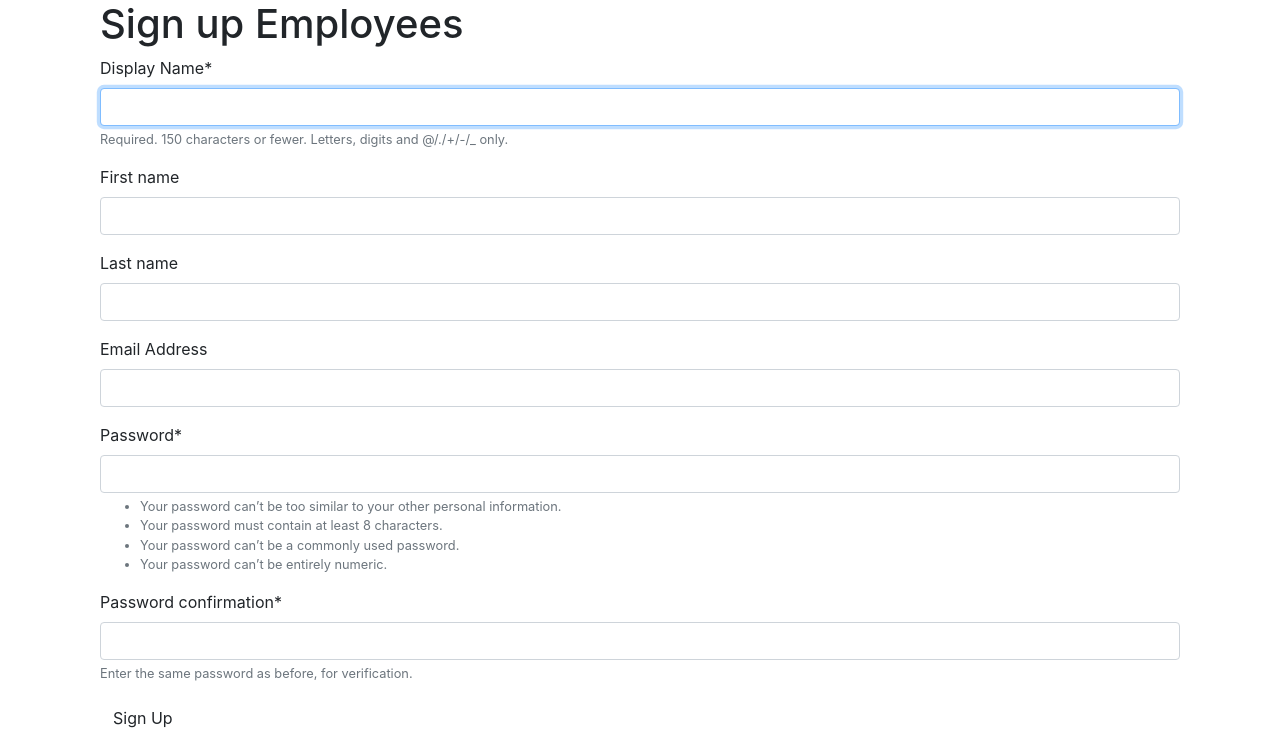
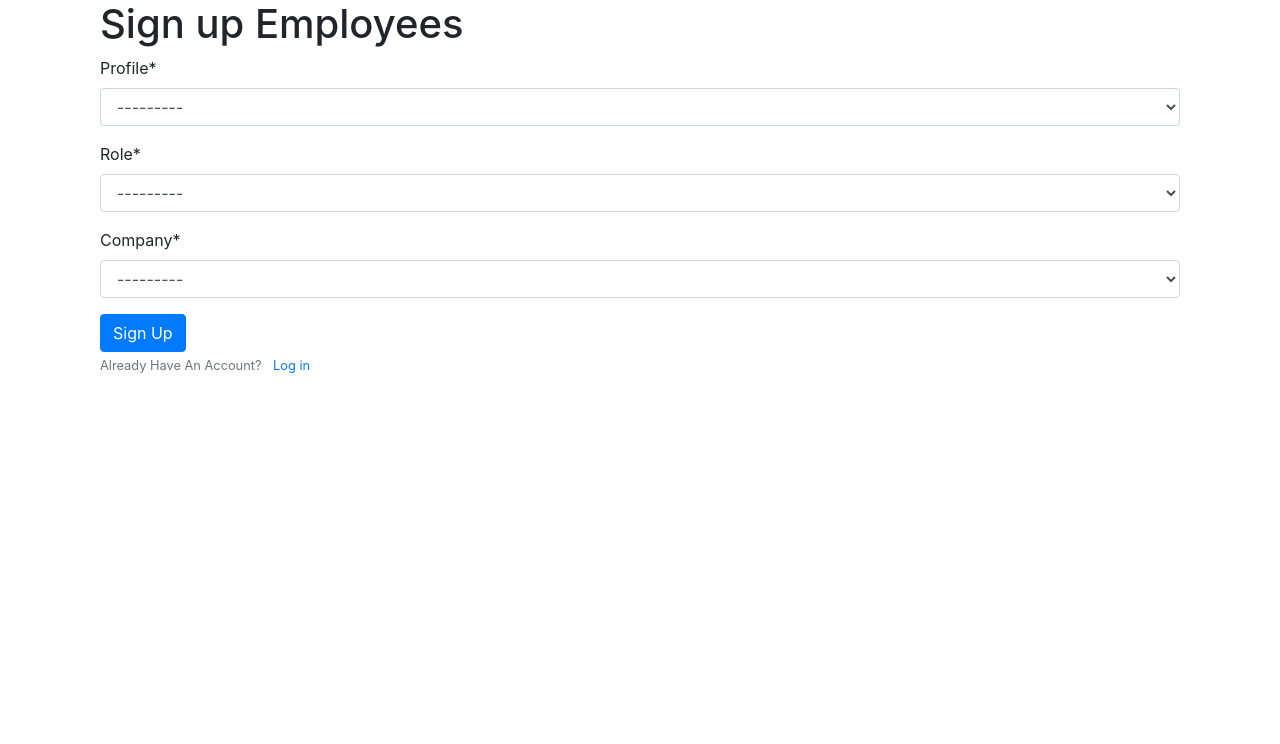
Before and after one commit to CesarRodriguezPro/DjangoTemplateOrganization, a Django app: page /accounts/registration_employees/ in a window 1280 px wide. Shown: the part 56-800 px from the top of the page. Run offline with Django 3.2, Linux system fonts and the light colour scheme; the visitor is signed in with stand-in values (Sample User, id 1); some libraries are stand-ins or nearby versions.

Commit message:
keep working in accounts

```diff
--- a/accounts/forms.py
+++ b/accounts/forms.py
@@ -1,38 +1,17 @@
-from django.contrib.auth import get_user_model
 from django.contrib.auth.forms import UserCreationForm
-from .models import Company
+from .models import Owner, Employee, Company
 from django import forms
 
 
-class CompanyForm(forms.ModelForm):
+class OwnerCreateForm(forms.ModelForm):
 
     class Meta:
-        model = Company
-        fields = ('company_name', 'address')
+        fields = '__all__'
+        model = Owner
 
 
-class OwnerCreateForm(UserCreationForm):
+class EmployeesCreateForm(forms.ModelForm):
 
     class Meta:
-        fields = ('username', 'first_name', 'last_name', 'email', 'password1', 'password2')
-        model = get_user_model()
-
-    def __init__(self, *args, **kwargs):
-        super().__init__(*args, **kwargs)
-        self.fields['username'].label = 'Display Name'
-        self.fields['email'].label = "Email Address"
-
-
-class EmployeesCreateForm(UserCreationForm):
-    is_admin = forms.BooleanField(required=False)
-    is_manager = forms.BooleanField(required=False)
-    is_systemAdmin = forms.BooleanField(required=False)
-
-    class Meta:
-        fields = ('username', 'first_name', 'last_name', 'email', 'password1', 'password2')
-        model = get_user_model()
-
-    def __init__(self, *args, **kwargs):
-        super().__init__(*args, **kwargs)
-        self.fields['username'].label = 'Display Name'
-        self.fields['email'].label = "Email Address"
+        fields = '__all__'
+        model = Employee
--- a/accounts/models.py
+++ b/accounts/models.py
@@ -2,22 +2,32 @@ from django.db import models
 from django.contrib.auth.models import User
 
 
+class Profile(models.Model):
+    user = models.OneToOneField(User, on_delete=models.CASCADE, null=True)
+    image = models.ImageField(default='default.jpg', upload_to='profile_pics',null=True, blank=True)
+
+
+class Owner(models.Model):
+    profile = models.ForeignKey(Profile, on_delete=models.CASCADE,null=True)
+
+
 class Company(models.Model):
-    company_name = models.CharField(max_length=100, unique=True)
-    address = models.CharField(max_length=100)
+    owner = models.ForeignKey(Owner, on_delete=models.CASCADE,null=True)
+    company_name = models.CharField(max_length=100, unique=True, null=True)
+    address = models.CharField(max_length=100,null=True)
 
     def __str__(self):
         return self.company_name
 
 
-class Profile(models.Model):
-    user = models.OneToOneField(User, on_delete=models.CASCADE)
-    image = models.ImageField(default='default.jpg', upload_to='profile_pics')
-    company = models.ForeignKey(Company, on_delete=models.CASCADE)
-    is_owner = models.BooleanField(default=False)
-    is_admin = models.BooleanField(default=False)
-    is_manager = models.BooleanField(default=False)
-    is_systemAdmin = models.BooleanField(default=False)
+class Employee(models.Model):
 
-    def __str__(self):
-        return '{} Profile'.format(self.user.username)
+    STATUS_CHOICES = [
+        ("Admin", "Admin"),
+        ("Manager", "Manager"),
+        ("sysAdmin", "System Admin")
+    ]
+
+    profile = models.ForeignKey(Profile, on_delete=models.CASCADE,null=True)
+    role = models.CharField(choices=STATUS_CHOICES, max_length=10,null=True)
+    company = models.ForeignKey(Company, on_delete=models.CASCADE,null=True)
--- a/accounts/templates/accounts/login.html
+++ b/accounts/templates/accounts/login.html
@@ -6,7 +6,7 @@
     <form method="post">
         {% csrf_token %}
         {{ form|crispy }}
-        <input type='submit' class='btn bth-default' value='Log In'>
+        <input type='submit' class='btn btn-primary' value='Log In'>
 
     </form>
     <small class='text-muted'>Need An Account? <a class='ml-2' href="{% url 'accounts:registration_owner' %}">Sign Up</a></small>
--- a/accounts/templates/accounts/signup_owner.html
+++ b/accounts/templates/accounts/signup.html
@@ -3,13 +3,13 @@
 
 {% block content %}
 <div class='container'>
-    <h1>Sign Up Owner</h1>
+    <h1>{{title}}</h1>
     <form method="post">
         {% csrf_token %}
         {{ form|crispy }}
         {{ company|crispy }}
 
-        <input type='submit' class='btn bth-default btn-fill' value='Sign Up'></input>
+        <input type='submit' class='btn btn-primary btn-fill' value='Sign Up'></input>
     </form>
         <small class='text-muted'>Already Have An Account? <a class='ml-2' href="{% url 'accounts:login' %}">Log in</a></small>
     </div>
--- a/accounts/templates/accounts/signup_employees.html
+++ /dev/null
@@ -1,14 +0,0 @@
-{% extends 'base.html' %}
-{% load crispy_forms_tags %}
-{% block content %}
-
-<div class='container'>
-    <h1>Sign up Employees</h1>
-    <form method="post">
-        {% csrf_token %}
-        {{ form|crispy }}
-        <input type='submit' class='btn bth-default' value='Sign Up'></input>
-    </form>
-    </div>
-
-{% endblock content %}
--- a/accounts/urls.py
+++ b/accounts/urls.py
@@ -9,5 +9,5 @@ urlpatterns = [
     path('logout/', auth_views.LogoutView.as_view(template_name='accounts/signup.html'), name='logout'),
     path('registration_owner/', views.registration_owner, name='registration_owner'),
     path('registration_employees/', views.registration_employees, name='registration_employees'),
-    path('profile/<str:username>', views.profile_view, name='profile'),
+    path('profile', views.profile_view, name='profile'),
 ]
--- a/accounts/views.py
+++ b/accounts/views.py
@@ -1,14 +1,9 @@
 from django.shortcuts import render, redirect
-from django.urls import reverse_lazy
-from .forms import OwnerCreateForm, EmployeesCreateForm, CompanyForm
-from django.views.generic import CreateView, DetailView
-from .models import User, Profile, Company
+from .forms import OwnerCreateForm, EmployeesCreateForm
 from django.contrib import messages
 from django.contrib.auth.decorators import login_required
 
-'''
-still working in adding company id to profile and adding profile automatic
-'''
+
 def registration_owner(request):
     if request.method == "POST":
         form = OwnerCreateForm(request.POST)
@@ -20,13 +15,12 @@ def registration_owner(request):
             return redirect("accounts:login")
     else:
         form = OwnerCreateForm()
-        company = CompanyForm()
 
     context = {
+        'title': 'Sign up Owner',
         'form': form,
-        'company': company
     }
-    return render(request, "accounts/signup_owner.html", context)
+    return render(request, "accounts/signup.html", context)
 
 
 @login_required()
@@ -38,22 +32,15 @@ def registration_employees(request):
             messages.success(request, f'Your Account has been Created! You are now able to log in')
             return redirect("accounts:login")
     else:
-        form = OwnerCreateForm()
+        form = EmployeesCreateForm()
 
     context = {
+        'title': 'Sign up Employees',
         'form': form,
-
     }
-
-    return render(request, "accounts/signup_employees.html", context)
+    return render(request, "accounts/signup.html", context)
 
 
 @login_required()
-def profile_view(request, username):
-    user = User(username=username)
-    profile = Profile(user=user)
-    context = {
-        'form': user.first_name,
-        'profile': profile,
-    }
-    return render(request, "accounts/profile.html", context)
+def profile_view(request):
+    return render(request, "accounts/profile.html")
--- a/templates/base.html
+++ b/templates/base.html
@@ -23,8 +23,8 @@
       <div class="collapse navbar-collapse" id="navbarNav">
         <ul class="navbar-nav ml-auto">
             {% if user.is_authenticated %}
-                <li class="nav-item"><a class="nav-link" href="{% url 'home' %}">Features</a></li>
-                <li class="nav-item"><a class="nav-link" href="{% url 'accounts:profile' user.username %}">Profile</a></li>
+                <li class="nav-item"><a class="nav-link" href="{% url 'UserArea' %}">Features</a></li>
+                <li class="nav-item"><a class="nav-link" href="{% url 'accounts:profile' %}">Profile</a></li>
                 <li class="nav-item"><a class="nav-link" href="{% url 'accounts:registration_employees' %}">Sign Up Employees</a></li>
                 <li class="nav-item"><a class="nav-link" href="{% url 'accounts:logout' %}">Log Out</a></li>
             {% else %}
```
Also changed, not shown: accounts/migrations/0006_auto_20201010_2115.py (added), 2 other files.
